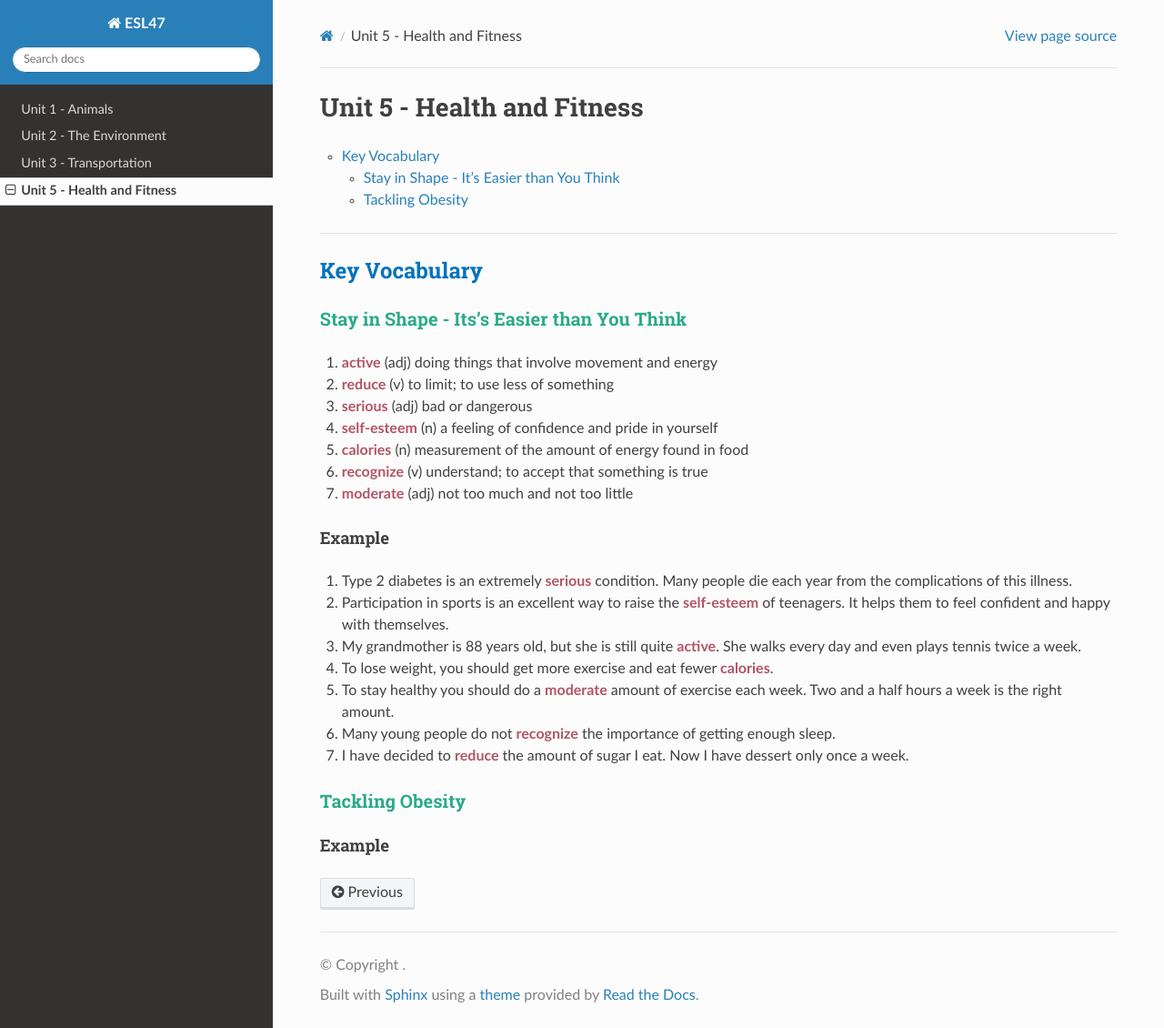
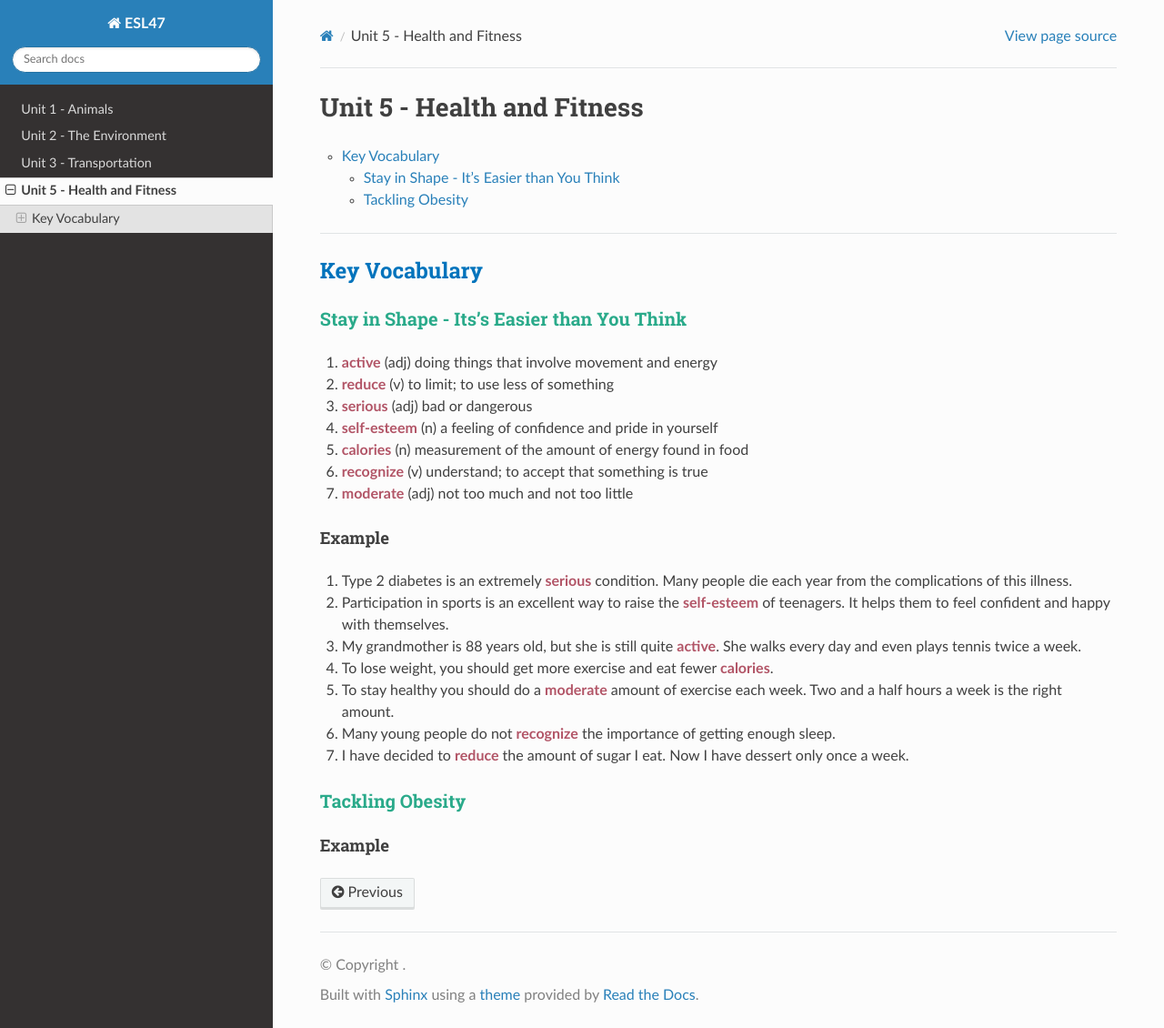
Before and after one commit to vpa24/ESL-47---Intermediate-Low-Integrated-Reading-Writing, a Sphinx documentation site: the page built from docs/source/unit5.md, in a window 1280 px wide and 1130 px high. Shown: the whole window at 91% size. Built offline with Sphinx 7.4.7 and the Read the Docs theme 2.0.0, drawn with Linux system fonts in a browser that asks for light colours.

Commit message:
hide sub links only in home's documentation

```diff
--- a/docs/source/_static/css/custom.css
+++ b/docs/source/_static/css/custom.css
@@ -91,6 +91,6 @@
   color: transparent;
 }
 
-li.toctree-l2 {
+#welcome-to-the-documentation-for-esl47 li.toctree-l2 {
   display: none;
 }
```
